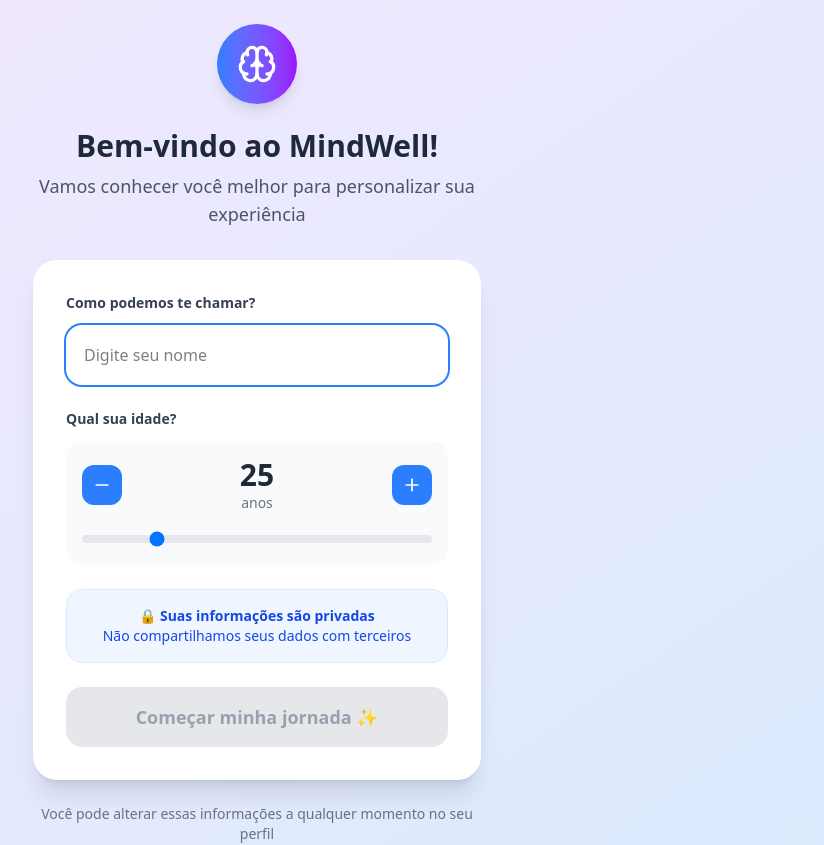
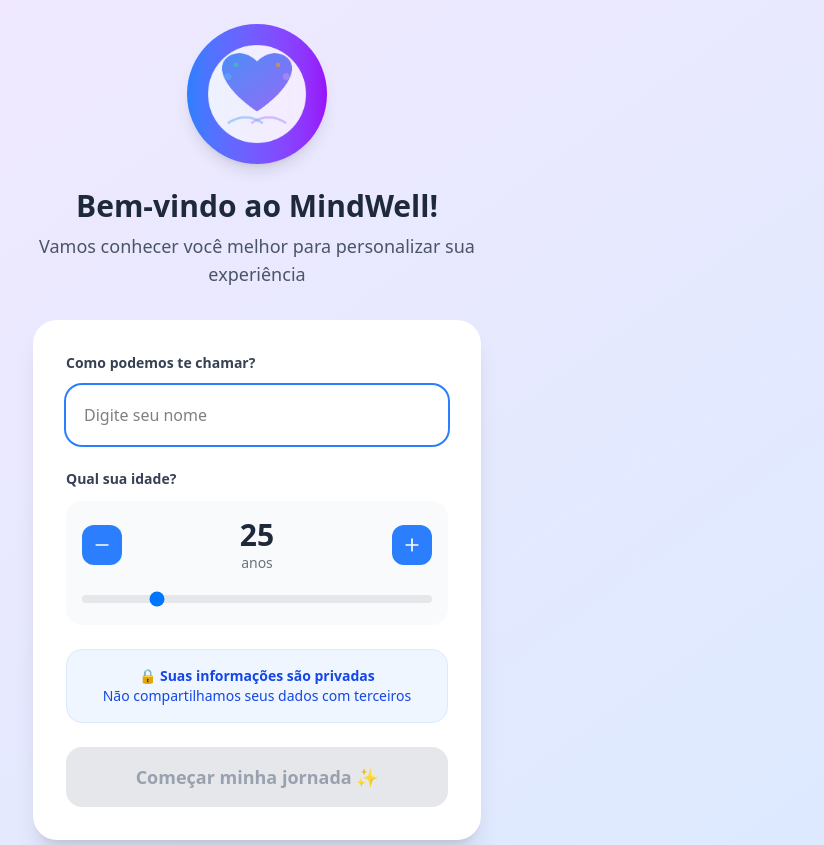
Before and after one commit to 3XP3CTR0/MindWellApp, a React (Vite) app: page / in a window 1280 px wide. Shown: the top 845 px of the page, without its empty margins (383-1207 px from the left). Built offline with nearby package versions, Linux system fonts and the light colour scheme.

Commit message:
feat: add custom MindWell icons and update icon usage in the app

```diff
--- a/src/MindWellApp.tsx
+++ b/src/MindWellApp.tsx
@@ -21,11 +21,13 @@ const MindWellApp = () => {
   const [currentMoodNote, setCurrentMoodNote] = useState('');
 
   // Ícone personalizado MindWell
-  const MindWellIcon = ({ className }: { className?: string }) => (
-    <div className={`${className} relative`}>
-      <Brain className="w-full h-full" />
-      <div className="absolute top-1/2 left-1/2 transform -translate-x-1/2 -translate-y-1/2 w-2 h-2 bg-current rounded-full opacity-60" />
-    </div>
+  // Ícone personalizado MindWell usando seu PNG da pasta public
+  const MindWellIcon = ({ className = "w-6 h-6" }: { className?: string }) => (
+    <img
+      src="public/mindwell_app_icon.png"
+      alt="MindWell Icon"
+      className={`${className} object-contain`}
+    />
   );
 
   const calculateAverageMood = () => {
@@ -199,11 +201,17 @@ const MindWellApp = () => {
     }
 
     async initAudioContext() {
-      if (!this.audioContext) {
-        this.audioContext = new (window.AudioContext || window.webkitAudioContext)();
-      }
-      if (this.audioContext.state === 'suspended') {
-        await this.audioContext.resume();
+      try {
+        if (!this.audioContext) {
+          this.audioContext = new (window.AudioContext || window.webkitAudioContext)();
+        }
+        if (this.audioContext.state === 'suspended') {
+          await this.audioContext.resume();
+        }
+        return true;
+      } catch (error) {
+        console.error('Erro ao inicializar AudioContext:', error);
+        return false;
       }
     }
 
@@ -796,8 +804,8 @@ const MindWellApp = () => {
     <div className="min-h-screen bg-gradient-to-br from-purple-100 to-blue-100 p-6 flex items-center justify-center">
       <div className="max-w-md w-full">
         <div className="text-center mb-8">
-          <div className="w-20 h-20 bg-gradient-to-r from-blue-500 to-purple-600 rounded-full flex items-center justify-center mx-auto mb-6 shadow-lg">
-            <MindWellIcon className="w-10 h-10 text-white" />
+          <div className="w-35 h-35 bg-gradient-to-r from-blue-500 to-purple-600 rounded-full flex items-center justify-center mx-auto mb-6 shadow-lg">
+            <MindWellIcon className="w-60 h-60 text-white" />
           </div>
           <h1 className="text-3xl font-bold text-gray-800 mb-2">Bem-vindo ao MindWell!</h1>
           <p className="text-gray-600 text-lg">Vamos conhecer você melhor para personalizar sua experiência</p>
@@ -878,7 +886,7 @@ const MindWellApp = () => {
         <div className="max-w-md mx-auto">
           <div className="flex items-center justify-between mb-4">
             <div className="flex items-center space-x-3">
-              <MindWellIcon className="w-8 h-8 text-blue-600" />
+              <MindWellIcon className="w-25 h-25 text-blue-600" />
               <h1 className="text-2xl font-bold text-gray-800">MindWell</h1>
             </div>
               <button
@@ -1849,8 +1857,8 @@ const MindWellApp = () => {
 
         {/* Header da aplicação */}
         <div className="bg-white rounded-2xl p-6 shadow-sm mb-6 text-center">
-          <div className="w-16 h-16 bg-gradient-to-r from-blue-500 to-purple-600 rounded-full flex items-center justify-center mx-auto mb-4">
-            <MindWellIcon className="w-8 h-8 text-white" />
+          <div className="w-20 h-20 bg-gradient-to-r from-blue-500 to-purple-600 rounded-full flex items-center justify-center mx-auto mb-4">
+            <MindWellIcon className="w-60 h-60 text-white" />
           </div>
           <h2 className="text-2xl font-bold text-gray-800 mb-2">MindWell</h2>
           <p className="text-gray-600">Seu companheiro para bem-estar mental</p>
```
Also changed, not shown: public/mindwell_app_icon.png (added), public/mindwell_icone.png (added).
